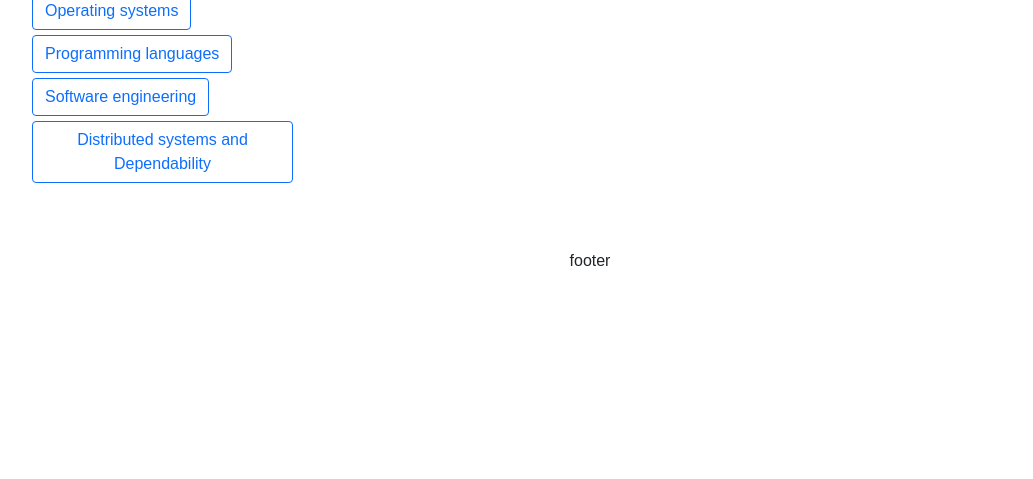
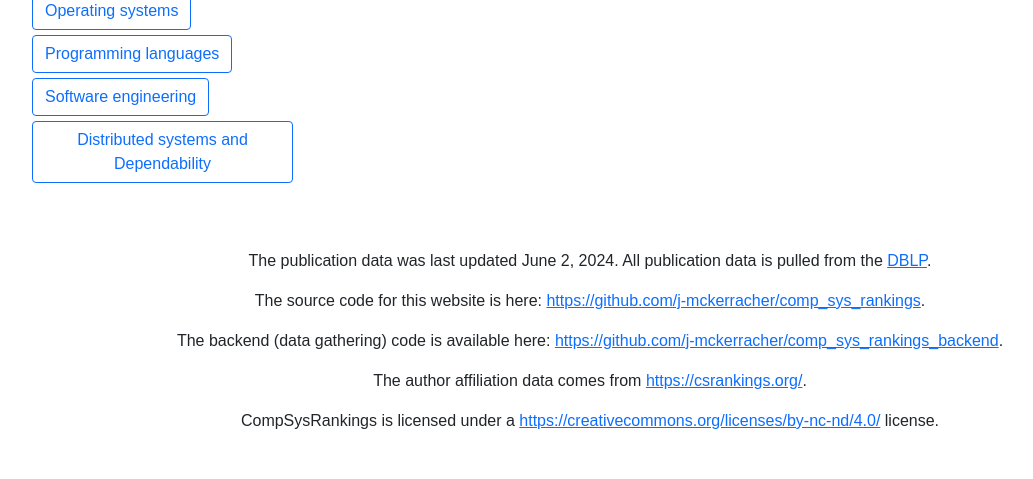
Before and after one commit to j-mckerracher/comp_sys_rankings, a Django app: template comp_sys_site/templates/comp_sys_site/home.html in a window 1280 px wide. Shown: the part 1136-1615 px from the top of the page, without its empty margins (50-1083 px from the left). Before the commit the page ends 1402 px from the top, so only its background shows below. Run offline with Django 5.2, Linux system fonts and the light colour scheme; the template is opened without the code that fills it, so the values that code supplies are empty.

Commit message:
Added license

```diff
--- a/comp_sys_site/templates/comp_sys_site/base.html
+++ b/comp_sys_site/templates/comp_sys_site/base.html
@@ -70,7 +70,18 @@
 <!----------------------------------- footer --------------------------------------------------->
 <footer>
     <div class="container">
-        <p>footer</p>
+        <p>The publication data was last updated June 2, 2024. All publication data is pulled from the <a
+                href="https://dblp.org/">DBLP</a>.</p>
+        <p>The source code for this website is here: <a href="https://github.com/j-mckerracher/comp_sys_rankings">https://github.com/j-mckerracher/comp_sys_rankings</a>.
+        </p>
+        <p>The backend (data gathering) code is available here: <a
+                href="https://github.com/j-mckerracher/comp_sys_rankings_backend">https://github.com/j-mckerracher/comp_sys_rankings_backend</a>.
+        </p>
+        <p>The author affiliation data comes from <a href="https://csrankings.org/#/index?all&us">https://csrankings.org/</a>.
+        </p>
+        </p>
+        <p>CompSysRankings is licensed under a <a href="https://creativecommons.org/licenses/by-nc-nd/4.0/">https://creativecommons.org/licenses/by-nc-nd/4.0/</a>
+            license.</p>
     </div>
 </footer>
 
```
Also changed, not shown: 1 other file.
